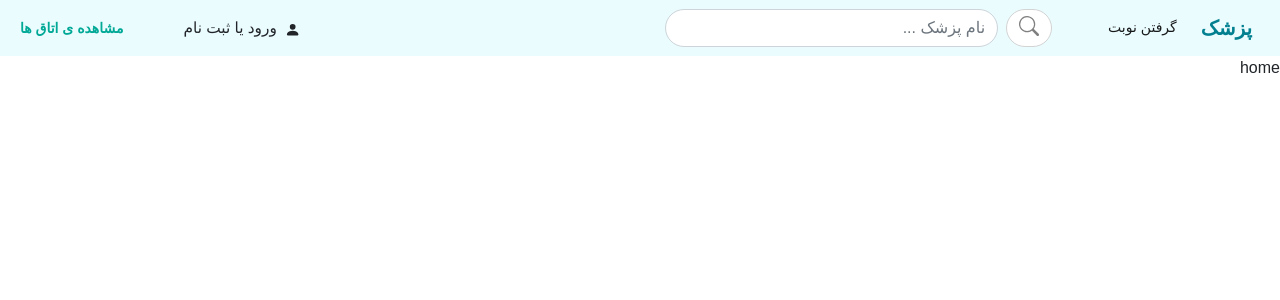
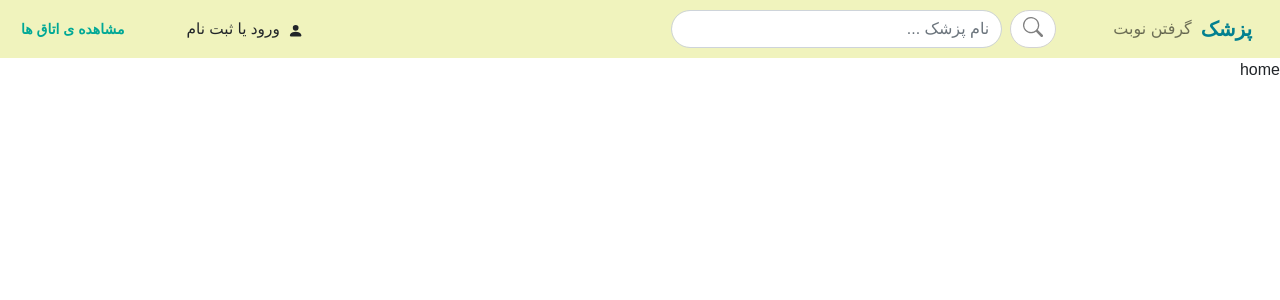
Before and after one commit to MelikaNobakhtian/luna-software-engineering, a React (Create React App) app in the folder Webfront/: page / in a window 1280 px wide. Shown: the top 300 px of the page. Built offline with nearby package versions, Linux system fonts and the light colour scheme.

Commit message:
Convert a tags to div in navbar

```diff
--- a/Webfront/src/Navbar.js
+++ b/Webfront/src/Navbar.js
@@ -1,75 +1,112 @@
 // import logo from './logo.svg';
 // import './navbar.css';
-
 // import "bootstrap/dist/css/bootstrap.min.css"
 // import 'bootstrap/dist/js/bootstrap.bundle';
 // import {Container ,Row,Col,Button,nav} from  "react-bootstrap";
 // import {navbar,nav,Button} from "bootstrap"
 // import {Navbar,Nav} from 'bootstrap';
 // import * as ReactBootstrap from 'react-bootstrap';
-import React,{useState} from "react";
-import { FcSearch } from "react-icons/fc";
-import Button from  "react-bootstrap/Button";
-import { BsSearch ,BsFillPersonFill} from "react-icons/bs";
-import { BiSearchAlt2} from "react-icons/bi";
-import Cookies from 'js-cookie';
-import { BrowserRouter as Router, Switch, Route, Link, Redirect } from "react-router-dom";
-
+import React, { useState } from "react";
+//import { FcSearch } from "react-icons/fc";
+import Button from "react-bootstrap/Button";
+import { BsSearch, BsFillPersonFill } from "react-icons/bs";
+//import { BiSearchAlt2 } from "react-icons/bi";
+import Cookies from "js-cookie";
+// import {
+//   BrowserRouter as Router,
+//   Switch,
+//   Route,
+//   Link,
+//   Redirect,
+// } from "react-router-dom";
 
 function Navbar(props) {
-  const redirecttoprofile =()=>{
-    if(Cookies.get("doctorid")===0){
+  const redirecttoprofile = () => {
+    if (Cookies.get("doctorid") === 0) {
       props.history.push("/userProfile");
-    }
-    else if(Cookies.get("doctorid")===1)
-    {
+    } else if (Cookies.get("doctorid") === 1) {
       props.history.push("/doctorProfile");
-    }
-    else{
+    } else {
       props.history.push("/login");
     }
-  }
+  };
+
   return (
-
-    <div  >
-
-    <nav className="navbar navbar-expand-lg navbar-light" dir="rtl" style={{backgroundColor:"#EBFCFF"}}  >
-    <div className="container-fluid"
+    <div className="App-color1">
+      <nav
+        className="navbar navbar-expand-lg navbar-light"
+        dir="rtl"
+      >
+        <div
+          className="container-fluid"
           // style={{backgroundColor:"#E2FBF9"}}
         >
-    <a className="navbar-brand" style={{color:"#028090", fontWeight:"bolder"}} href="#">پزشک</a>
+          <div
+            className="navbar-brand"
+            style={{ color: "#028090", fontWeight: "bolder" }}
+          >
+            پزشک
+          </div>
 
-    <button className=" navbar-toggler"  type="button" data-bs-toggle="collapse"
-    data-bs-target="#navbarNav" aria-controls="navbarNav" aria-expanded="false" aria-label="Toggle navigation">
-      <span className="navbar-toggler-icon" data-bs-target=".navbar-collapse.show" data-bs-target="#navbarNav" ></span>
+          <button
+            className=" navbar-toggler"
+            type="button"
+            data-bs-toggle="collapse"
+            data-bs-target="#navbarNav"
+            aria-controls="navbarNav"
+            aria-expanded="false"
+            aria-label="Toggle navigation"
+          >
+            <span
+              className="navbar-toggler-icon"
+              data-bs-target=".navbar-collapse.show"
+            ></span>
           </button>
           <div className="collapse navbar-collapse mb-5 mb-lg-0" id="navbarNav">
             <ul className="navbar-nav">
-        <li className="nav-item">
-          <a className="nav-link active small me-3" style={{}} aria-current="page" href="#">گرفتن نوبت</a>
-        </li>
+              <li className="btn nav-item nav-link ms-auto">گرفتن نوبت</li>
 
               {/* <li className="nav-item">
           <a className="nav-link disabled" href="#" tabindex="-1" aria-disabled="true">Disabled</a>
         </li> ///*/}
+            </ul>
+            <form
+              className="d-flex col-lg-8  col-md-6 mt-lg-auto mb-lg-auto mb-n2 mt-3 col-11 round-3 me-lg-5 me-2"
 
-      </ul>
-      <form className="d-flex col-lg-8  col-md-6 mt-lg-auto mb-lg-auto mb-n2 mt-3 col-11 round-3 me-lg-5 me-2" style={{}}>
-      <Button class="btn round-3 shadow-0" style={{backgroundColor:"white",borderRadius:100,borderColor:"lightgray"}}>
-      <BsSearch color="gray" size="20" class="round-3 mb-1 align-self-center justify-self-center" dir="rtl" style={{}}></BsSearch>
+            >
+              <Button
+                class="btn round-3 shadow-0"
+                style={{
+                  backgroundColor: "white",
+                  borderRadius: 100,
+                  borderColor: "lightgray",
+                }}
+              >
+                <BsSearch
+                  color="gray"
+                  size="20"
+                  class="round-3 mb-1 align-self-center justify-self-center"
+                  dir="rtl"
+                  style={{}}
+                ></BsSearch>
               </Button>
-        <input className="form-control me-2 round-3 w-75 col-lg-11  shadow-0" type="search" style={{borderRadius:100}}  placeholder="نام پزشک ..." aria-label="Search">
-
-        </input>
+              <input
+                className="form-control me-2 round-3 w-75 col-lg-11  shadow-0"
+                type="search"
+                style={{ borderRadius: 100 }}
+                placeholder="نام پزشک ..."
+                aria-label="Search"
+              ></input>
 
               {/* <button className="btn btn-outline-success round-3 shadow" style={{borderRadius:100}} type="submit">جستجو</button> */}
             </form>
-
           </div>
-    <div  className="collapse navbar-collapse flex-row-reverse" id="navbarNav"
+          <div
+            className="collapse navbar-collapse flex-row-reverse"
+            id="navbarNav"
             // style={{backgroundColor:"green"}}
           >
-      <ul className="navbar-nav  "  style={{backgroundColor:"#EBFCFF"}} >
+            <ul className="navbar-nav  " >
               {/* <li className="nav-item dropdown" data-bs-toggle="collapse" dir ="ltr"  >
           <a className="nav-link dropdown-toggle" href="#" id="navbarDropdownMenuLink" role="button" data-bs-toggle="dropdown" aria-expanded="false">
            پزشک هستید؟
@@ -81,20 +118,30 @@ function Navbar(props) {
           </ul>
         </li> */}
               <div className="nav-item mt-lg-auto mb-lg-auto mb-2 mt-n5  ms-5">
-           {Cookies.get("doctorid")===1||Cookies.get("doctorid")===0?<div style={{fontSize:"clamp(15px,1.2vw,20px)"}}  onClick={()=>redirecttoprofile()} >
-           <BsFillPersonFill class="ms-2" ></BsFillPersonFill>
-           حساب کاربری</div>:
-           <div class=" p-1 " style={{fontSize:"clamp(15px,1.2vw,20px)"}} onClick={()=>redirecttoprofile()} >
-           <BsFillPersonFill class="ms-2" ></BsFillPersonFill>
+                {Cookies.get("doctorid") === 1 ||
+                Cookies.get("doctorid") === 0 ? (
+                  <div
+                  class="btn p-1 "
+                    style={{ fontSize: "clamp(15px,1.2vw,20px)" }}
+                    onClick={() => redirecttoprofile()}
+                  >
+                    <BsFillPersonFill class="ms-2"></BsFillPersonFill>
+                    حساب کاربری
+                  </div>
+                ) : (
+                  <div
+                    class="btn p-1 "
+                    style={{ fontSize: "clamp(15px,1.2vw,20px)" }}
+                    onClick={() => redirecttoprofile()}
+                  >
+                    <BsFillPersonFill class="ms-2"></BsFillPersonFill>
+                    ورود یا ثبت نام
+                  </div>
+                )}
+              </div>
+              <li className="btn nav-item nav-link pull-left ms-auto" style={{ color: "#00A896", fontWeight: "bold" }}>
 
-           ورود یا ثبت نام
-
-           </div>}
-        </div>
-        <li className="nav-item pull-left">
-          <a className="nav-link"  style={{color:"#00A896",fontWeight:"bold"}}  href="#"><small>
-            مشاهده ی اتاق ها
-          </small></a>
+                  <small>مشاهده ی اتاق ها</small>
               </li>
             </ul>
           </div>
```
Lines whose indentation alone changed are shown as unchanged.
